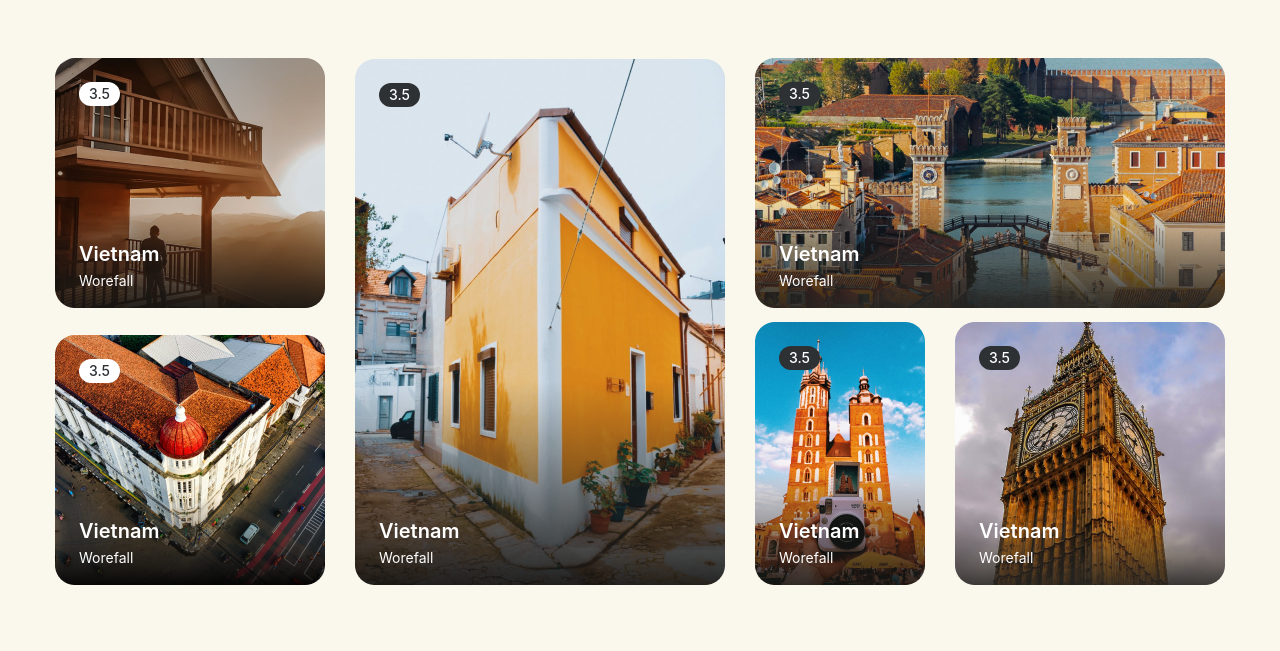
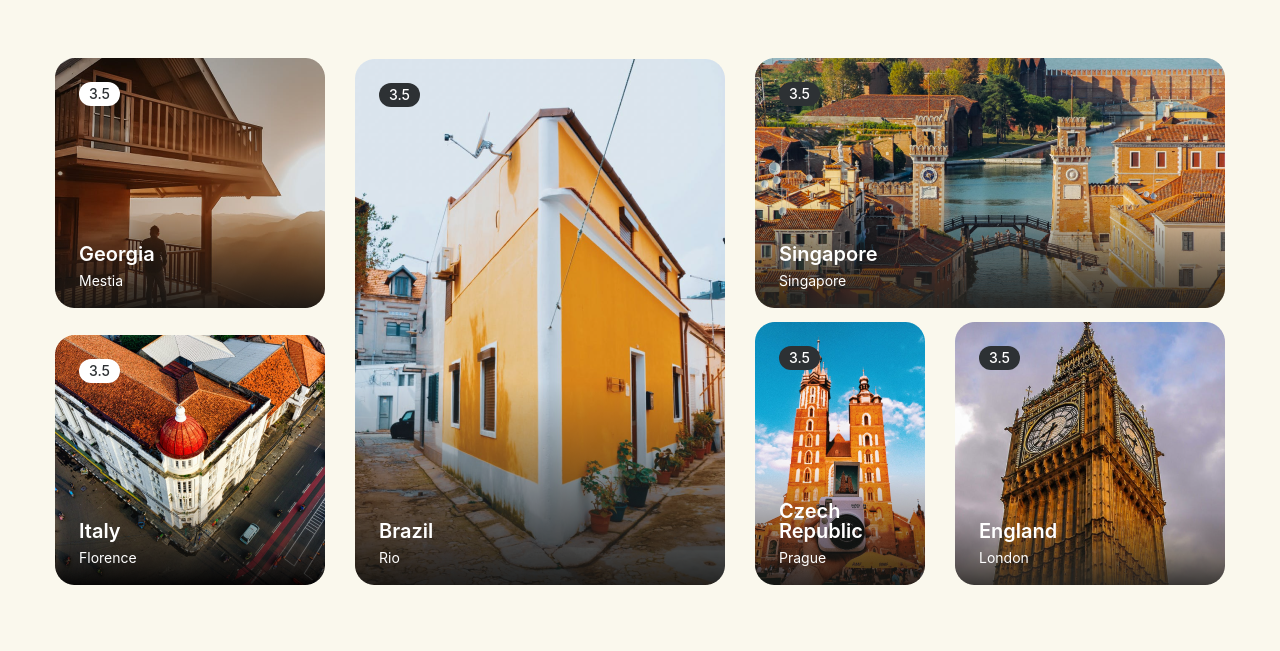
Before and after one commit to tokoora/home-page, a plain HTML site: page index.html in a window 1280 px wide. Shown: the part 444-1095 px from the top of the page. Drawn offline with Linux system fonts and the light colour scheme; a web font is replaced by a local one.

Commit message:
HTML Final Vol 2.0

```diff
--- a/index.html
+++ b/index.html
@@ -45,38 +45,38 @@
             <div class="card0">
                 <img src="./assets/card-0.png" alt="card-0">
                 <button>3.5</button>
-                <h3>Vietnam</h3>
-                <p>Worefall</p>
+                <h3>Georgia</h3>
+                <p>Mestia</p>
             </div>
             <div class="card1">
                 <img src="./assets/card-1.png" alt="card-1">
                 <button>3.5</button>
-                <h3>Vietnam</h3>
-                <p>Worefall</p>
+                <h3>Italy</h3>
+                <p>Florence</p>
             </div>
             <div class="card2">
                 <img src="./assets/card-2.png" alt="card-2">
                 <button>3.5</button>
-                <h3>Vietnam</h3>
-                <p>Worefall</p>
+                <h3>Brazil</h3>
+                <p>Rio</p>
             </div>
             <div class="card3">
                 <img src="./assets/card-3.png" alt="card-3">
                 <button>3.5</button>
-                <h3>Vietnam</h3>
-                <p>Worefall</p>
+                <h3>Singapore</h3>
+                <p>Singapore</p>
             </div>
             <div class="card4">
                 <img src="./assets/card-4.png" alt="card-4">
                 <button>3.5</button>
-                <h3>Vietnam</h3>
-                <p>Worefall</p>
+                <h3>Czech Republic</h3>
+                <p>Prague</p>
             </div>
             <div class="card5">
                 <img src="./assets/card-5.png" alt="card-5">
                 <button>3.5</button>
-                <h3>Vietnam</h3>
-                <p>Worefall</p>
+                <h3>England</h3>
+                <p>London</p>
             </div>
         </div>
         </section>
```
